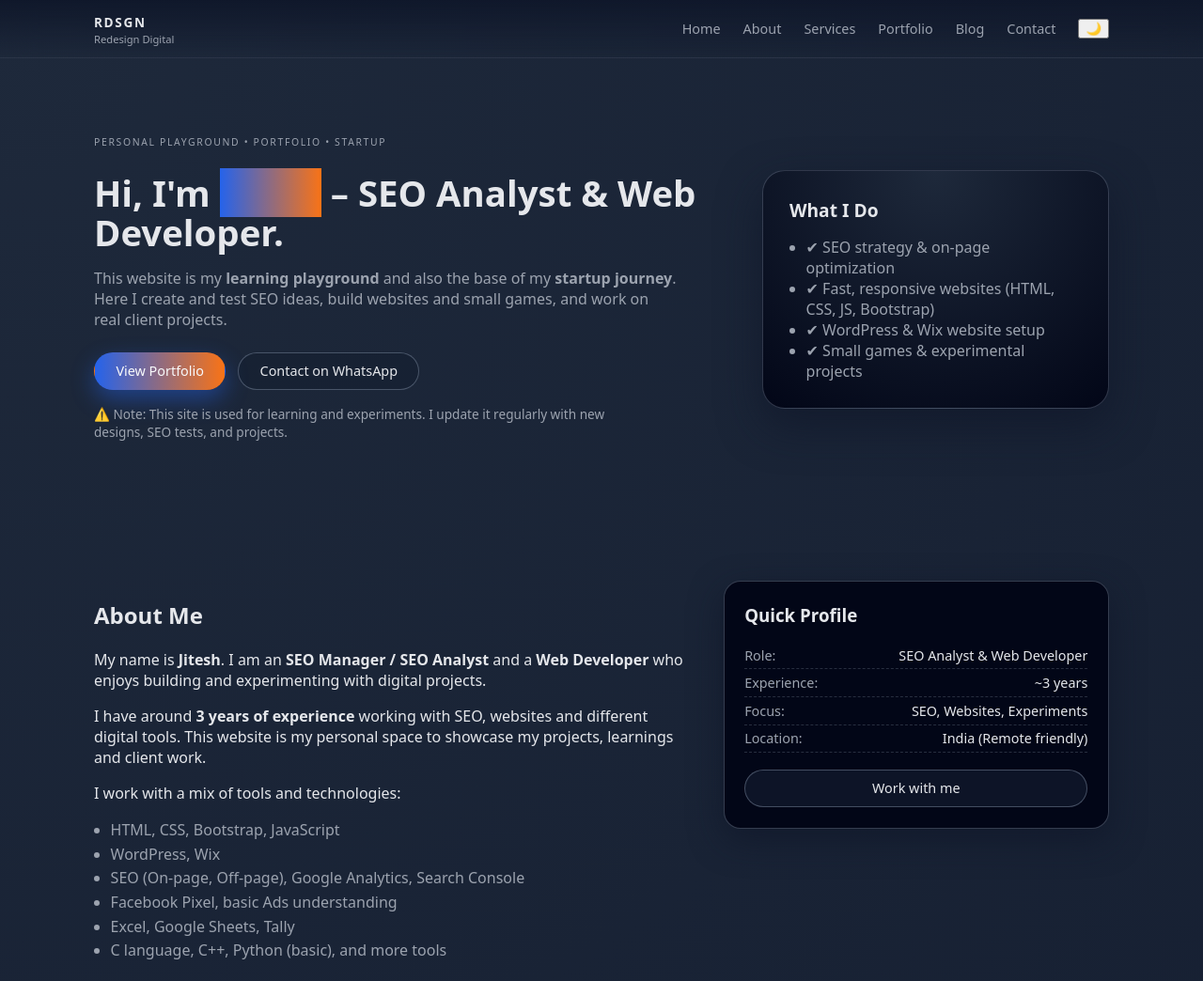
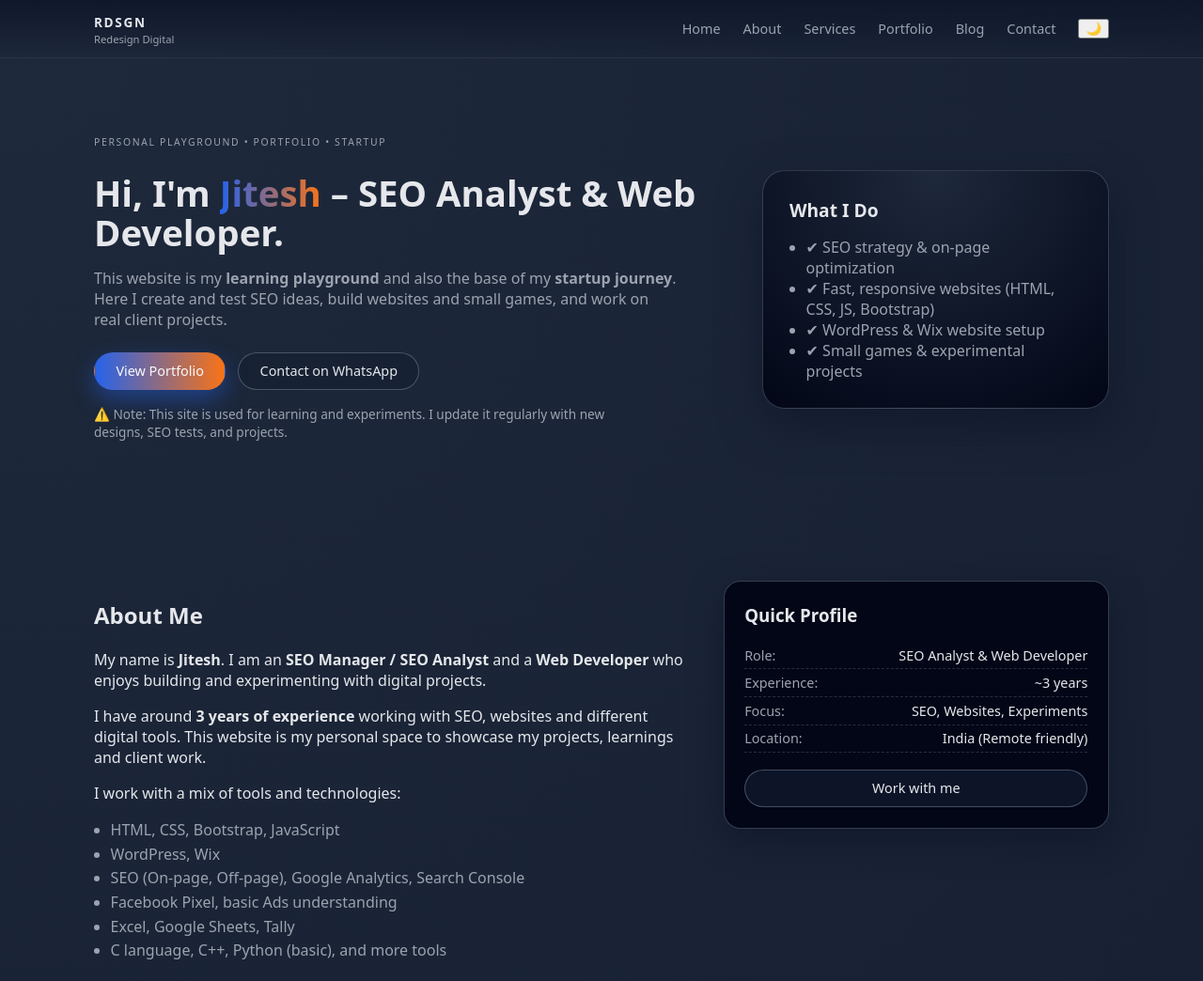
Before and after one commit to jitesh-tiwari/my-website, a plain HTML site: page index.html in a window 1280 px wide. Shown: the top 1044 px of the page at 94% size. Drawn offline with Linux system fonts and the light colour scheme.

Commit message:
correction

```diff
--- a/assets/css/style.css
+++ b/assets/css/style.css
@@ -355,7 +355,7 @@ body {
 
 .accent {
   background: linear-gradient(to right, var(--primary), var(--secondary));
-  --webkit-background-clip: text;
+  -webkit-background-clip: text;
   color: transparent;
 }
 
```
